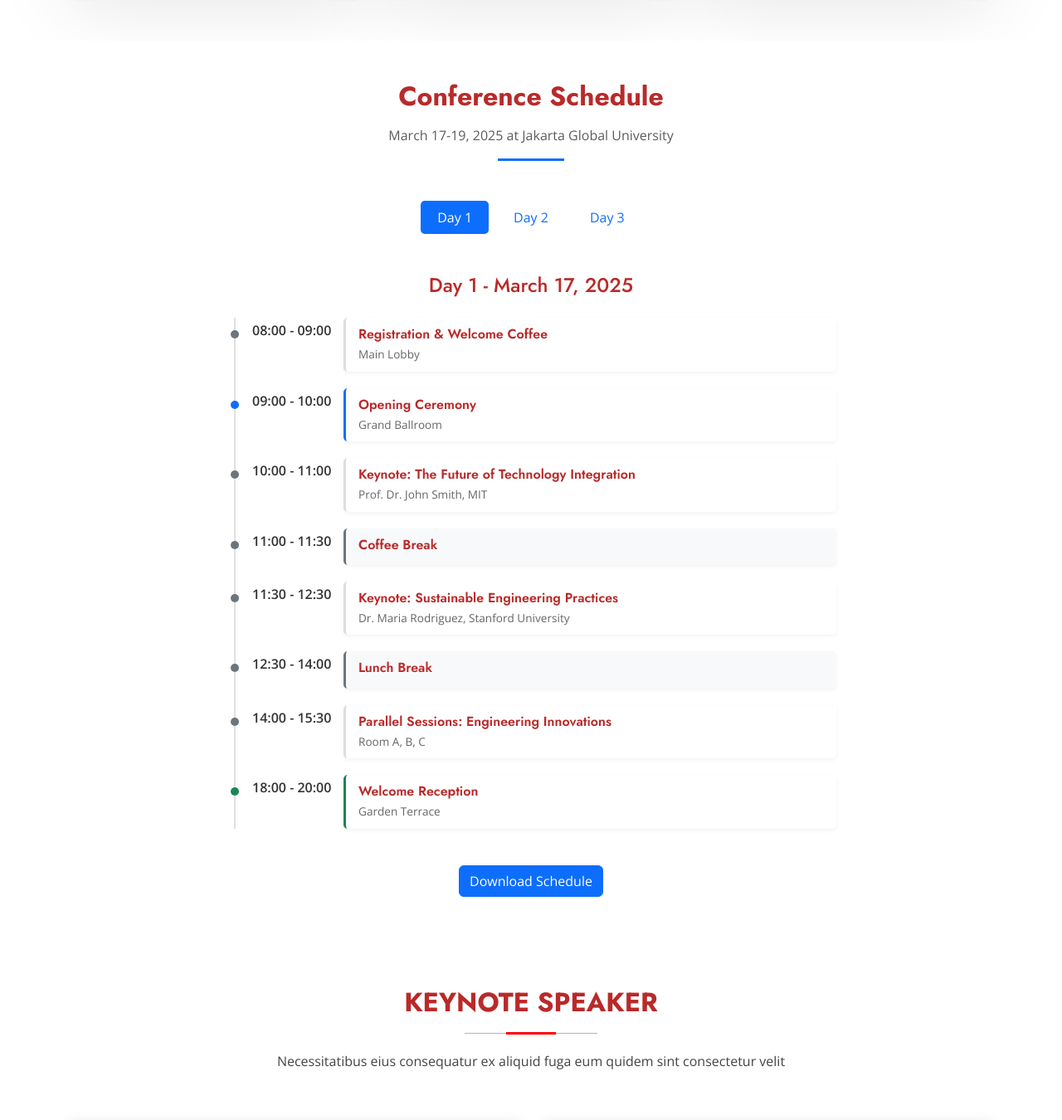
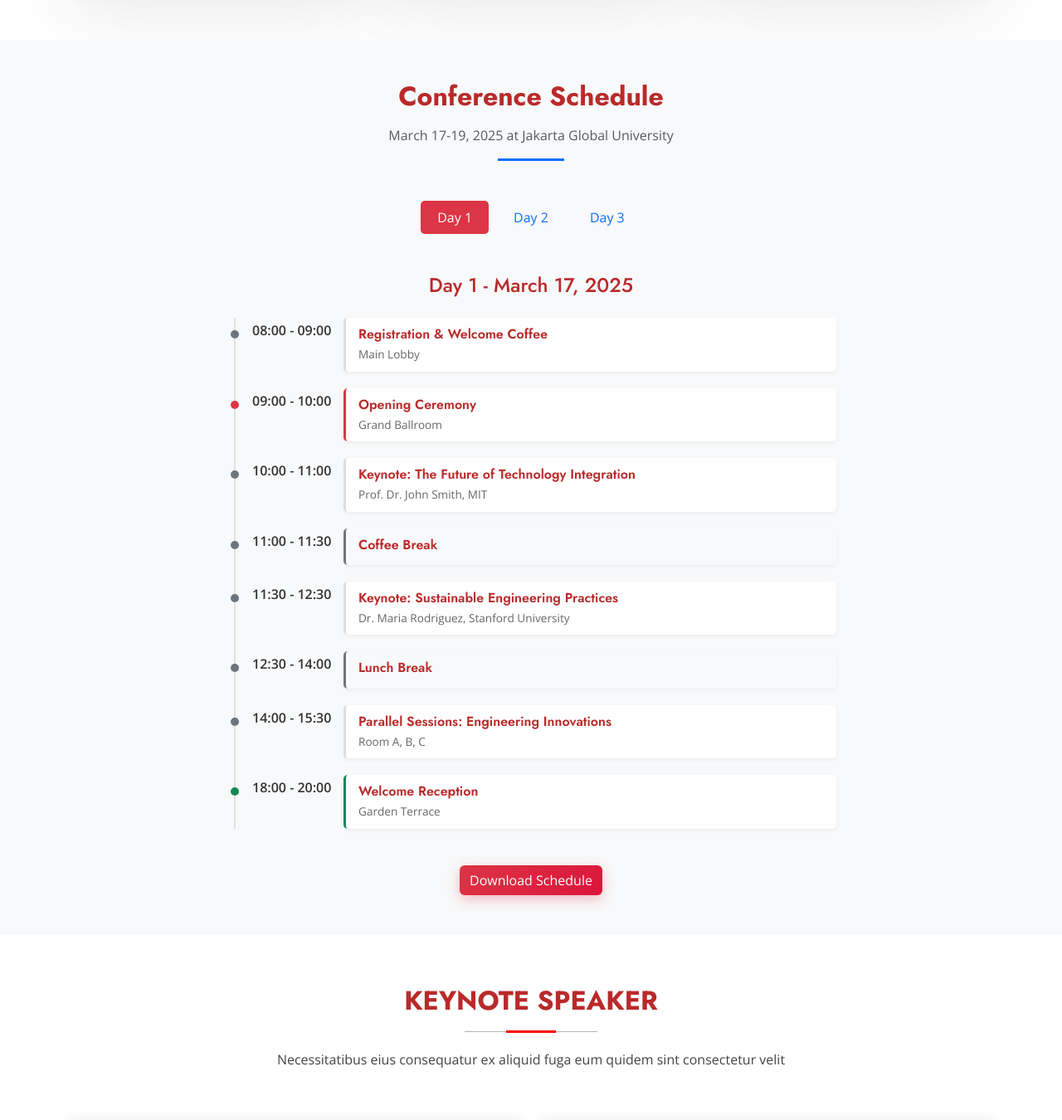
Before and after one commit to departmentiticjgu/conference, a PHP site: page / in a window 1280 px wide. Shown: the part 3372-4722 px from the top of the page at 83% size. Run offline with PHP 8.4, Linux system fonts and the light colour scheme; some libraries are stand-ins or nearby versions.

Commit message:
Mengedit Warna

```diff
--- a/assets/css/main.css
+++ b/assets/css/main.css
@@ -1559,7 +1559,7 @@ section,
   .simple-divider {
     height: 3px;
     width: 60px;
-    background-color: var(--bs-primary);
+    background-color: var(--bs-danger);
     margin: 0 auto;
   }
 
@@ -1571,7 +1571,7 @@ section,
   }
 
   .nav-pills .nav-link.active {
-    background-color: var(--bs-primary);
+    background-color: var(--bs-danger);
   }
 
   /* Schedule List */
@@ -1601,7 +1601,7 @@ section,
   }
 
   .schedule-item.highlight:before {
-    background-color: var(--bs-primary);
+    background-color: var(--bs-danger);
   }
 
   .schedule-item.break:before {
@@ -1629,7 +1629,7 @@ section,
   }
 
   .schedule-item.highlight .schedule-content {
-    border-left-color: var(--bs-primary);
+    border-left-color: var(--bs-danger);
   }
 
   .schedule-item.break .schedule-content {
--- a/index.html
+++ b/index.html
@@ -867,7 +867,7 @@
     <!-- /Call To Action Section -->
 
     <!-- Schedule Section -->
-<section id="schedule" class="schedule section py-5">
+<section id="schedule" class="schedule section py-5 bg-light">
   <!-- Section Title -->
   <div class="container text-center mb-5">
     <h2 class="fw-bold mb-3">Conference Schedule</h2>
@@ -1056,7 +1056,7 @@
     <!-- Download Button -->
     <div class="row mt-4">
       <div class="col-12 text-center">
-        <a href="#" class="btn btn-primary">Download Schedule</a>
+        <a href="#" class="btn btn-danger">Download Schedule</a>
       </div>
     </div>
   </div>
```
